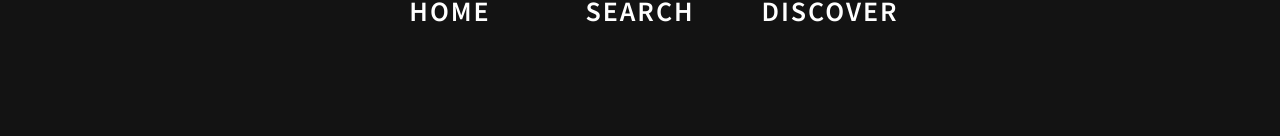
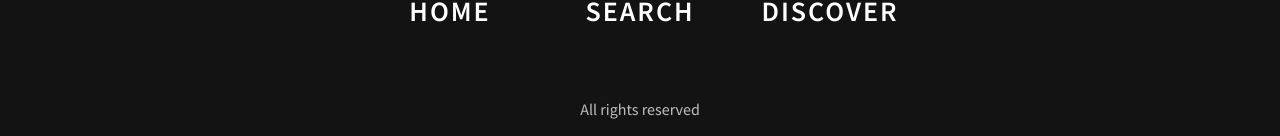
Before and after one commit to Desmord/Music-Project, a website: page src/index.html in a window 1280 px wide. Shown: the part 910-1046 px from the top of the page. Before the commit the page ends 990 px from the top, so only its background shows below. Drawn offline with nearby package versions, Linux system fonts and the light colour scheme; files that its build step writes are made by us from their sources.

Commit message:
Add footer

```diff
--- a/src/index.html
+++ b/src/index.html
@@ -30,6 +30,10 @@
             <div class="nav__button">DISCOVER</div>
         </nav>
 
+        <!-- here main content -->
+
+        <footer>All rights reserved</footer>
+
     </div>
     <script src="js/app.js" type="module"></script>
 </body>
--- a/src/sass/pages/_pageConstant.scss
+++ b/src/sass/pages/_pageConstant.scss
@@ -102,7 +102,7 @@ nav {
     text-align: center;
     padding: 5px 0px;
 
-    &:hover{
+    &:hover {
       cursor: pointer;
     }
   }
@@ -139,3 +139,11 @@ nav {
     }
   }
 }
+
+
+/*  Footer */
+footer {
+  color: $color-grey;
+  text-align: center;
+  padding: 20px;
+}
```
